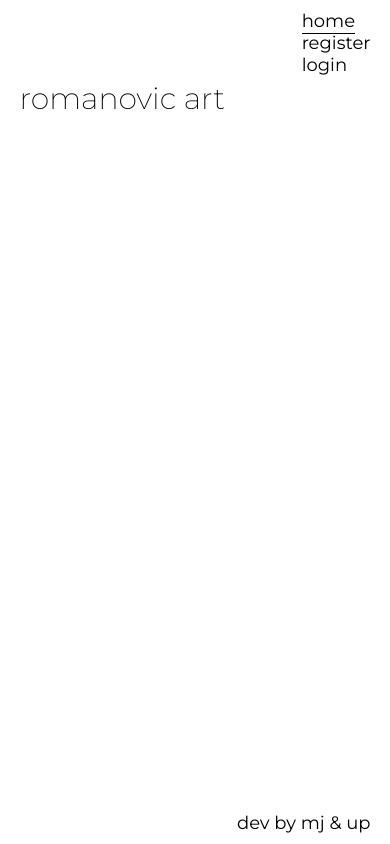
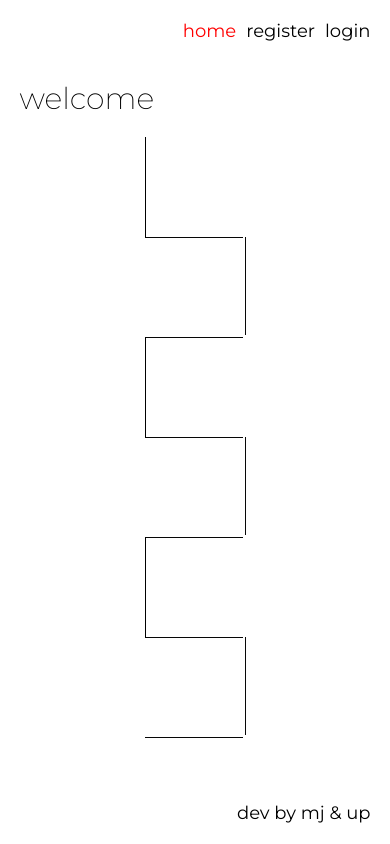
Before and after one commit to mladen081/romanovic-art, a Vue app: page / in a window 390 px wide. Built offline with nearby package versions, Linux system fonts and the light colour scheme.

Commit message:
009 styling

```diff
--- a/src/App.vue
+++ b/src/App.vue
@@ -1,6 +1,5 @@
 <template>
   <header>
-    <ul>
     <ul>
       <li>
         <router-link exact-active-class="active-tab" to="/">home</router-link>
@@ -14,13 +13,12 @@
       <li v-if="!isAuth">
         <router-link exact-active-class="active-tab" to="/login">login</router-link>
       </li>
+      <li v-if="isUser">
+        <router-link exact-active-class="active-tab" to="/gallery/natalija">gallery</router-link>
+      </li>
       <li v-if="isAuth">
         <router-link @click="handleLogout" to="#">logout</router-link>
       </li>
-        <li v-if="isUser">
-          <router-link exact-active-class="active-tab" to="/gallery/natalija">gallery</router-link>
-        </li>
-      </ul>
     </ul>
   </header>
   <main>
@@ -48,9 +46,14 @@ const handleLogout = () => {
 }
 </script>
 
-<style>
+<style scoped>
+ul {
+  display: flex;
+  gap: 1rem;
+  justify-content: left;
+}
+
 header ul li .active-tab {
-  border-bottom: 1px solid black;
-  padding-bottom: 1px;
+  color: red;
 }
 </style>
--- a/src/assets/main.css
+++ b/src/assets/main.css
@@ -1,8 +1,6 @@
 @import './base.css';
 
-main,
-footer,
-header {
+main {
   padding: 0 5% 0 5%;
 }
 
@@ -17,6 +15,8 @@ footer {
   z-index: 100;
   bottom: 1em;
   right: 0;
+  border-radius: 0.1rem;
+  padding: 1rem 5% 1rem 5%;
 }
 
 header {
@@ -25,6 +25,8 @@ header {
   z-index: 100;
   top: 1rem;
   right: 0;
+  border-radius: 0.1rem;
+  padding: 1rem 5% 1rem 5%;
 }
 
 h1 {
@@ -53,6 +55,15 @@ button {
 button {
   padding: 0.5rem 2rem;
   margin-bottom: 2rem;
+  background-color: transparent;
+  border: 1px solid black;
+  border-radius: 0.1rem;
+}
+
+button:hover {
+  color: red;
+  border-color: red;
+  transition: 0.2s;
 }
 
 input {
@@ -68,7 +79,7 @@ input:focus {
 }
 
 input::placeholder {
-  color: silver;
+  color: #ff7474;
 }
 
 input:focus::placeholder {
@@ -84,20 +95,13 @@ a {
 }
 
 a:hover {
-  border-bottom: 1px solid black;
   padding-bottom: 1px;
+  transition: 0.2s;
+  color: red;
 }
 
 li {
   list-style-type: none;
-}
-
-button {
-  background-color: white;
-}
-
-button:hover {
-  background-color: silver;
 }
 
 i:hover {
--- a/src/components/GalleryComponent.vue
+++ b/src/components/GalleryComponent.vue
@@ -45,12 +45,14 @@ import { useRoute, useRouter } from 'vue-router'
 
 const images = [
   { src: '/src/assets/n_002.jpg', alt: '', category: 'natalija' },
-  { src: '/src/assets/n_004.jpg', alt: '', category: 'nikola' },
-  { src: '/src/assets/n_003.jpg', alt: '', category: 'milomir' },
+  { src: '/src/assets/n_004.jpg', alt: '', category: 'natalija' },
+  { src: '/src/assets/n_003.jpg', alt: '', category: 'natalija' },
   { src: '/src/assets/n_006.jpg', alt: '', category: 'natalija' },
-  { src: '/src/assets/n_007.jpg', alt: '', category: 'nikola' },
-  { src: '/src/assets/n_005.jpg', alt: '', category: 'milomir' },
-  { src: '/src/assets/n_001.jpg', alt: '', category: 'natalija' },
+  { src: '/src/assets/n_007.jpg', alt: '', category: 'natalija' },
+  { src: '/src/assets/n_005.jpg', alt: '', category: 'natalija' },
+  { src: '/src/assets/img_2.jpg', alt: '', category: 'nikola' },
+  { src: '/src/assets/img_3.jpg', alt: '', category: 'nikola' },
+  { src: '/src/assets/img_1.jpg', alt: '', category: 'milomir' },
 ]
 
 const isModalOpen = ref(false)
@@ -88,6 +90,14 @@ watch(
 </script>
 
 <style scoped>
+button {
+  border-top: none;
+  border-right: none;
+  border-left: none;
+  cursor: pointer;
+  padding: 0.5rem;
+}
+
 .gallery-cont {
   margin-top: 1rem;
   padding: 1rem 0;
@@ -111,6 +121,7 @@ watch(
   height: auto;
   max-height: 50rem;
   object-fit: cover;
+  border-radius: 0.1rem;
 }
 
 .gallery-item:hover {
@@ -126,7 +137,8 @@ watch(
 }
 
 .filter-buttons button.active {
-  background-color: silver;
+  color: red;
+  border-color: red;
 }
 
 .modal {
@@ -164,17 +176,22 @@ watch(
 .close-btn {
   position: absolute;
   top: 1%;
-  right: 27%;
+  right: 28%;
   font-size: 2rem;
   background: none;
   border: none;
   color: white;
+  text-shadow: 2px 2px 4px rgba(0, 0, 0, 1);
+  -webkit-text-stroke: 1px black;
   cursor: pointer;
+  font-weight: 700;
 }
 
 .close-btn:hover,
 .close-btn:focus {
-  color: silver;
+  color: black;
+  text-shadow: 2px 2px 4px rgba(255, 255, 255, 1);
+  -webkit-text-stroke: 1px white;
 }
 
 @media (max-width: 1200px) {
@@ -193,7 +210,7 @@ watch(
   }
 
   .close-btn {
-    right: 8%;
+    right: 10%;
   }
 }
 </style>
--- a/src/views/HomeView.vue
+++ b/src/views/HomeView.vue
@@ -1,16 +1,32 @@
 <template>
-  <h1>romanovic art</h1>
+  <h1>welcome</h1>
   <p v-if="isAdmin">logged in as admin</p>
-  <p v-if="isUser">logged in as {{ user }}</p>
 
   <div class="slide" v-if="isUser">
-    <p class="slide-text">welcome</p>
+    <p class="slide-text">natalija</p>
+    <p class="slide-text-r">nikola</p>
+    <p class="slide-text">milomir</p>
+    <p class="slide-text-r red-text">romanovic</p>
+  </div>
 
-    <p class="slide-text-r">more or less</p>
+  <div class="container">
+    <div class="line vertical first"></div>
+    <div class="line horizontal"></div>
+    <div class="line vertical second"></div>
+    <div class="line horizontal third-left"></div>
+  </div>
 
-    <p class="slide-text">than</p>
-
-    <p class="slide-text-r">art</p>
+  <div class="container">
+    <div class="line vertical first"></div>
+    <div class="line horizontal"></div>
+    <div class="line vertical second"></div>
+    <div class="line horizontal third-left"></div>
+  </div>
+  <div class="container">
+    <div class="line vertical first"></div>
+    <div class="line horizontal"></div>
+    <div class="line vertical second"></div>
+    <div class="line horizontal third-left"></div>
   </div>
 </template>
 
@@ -26,8 +42,6 @@ onMounted(async () => {
 
 const isAdmin = computed(() => authStore.role === 'ROLE_ADMIN')
 const isUser = computed(() => authStore.role === 'ROLE_USER')
-
-const user = authStore.user
 </script>
 
 <style scoped>
@@ -44,6 +58,11 @@ const user = authStore.user
 .slide-text-r {
   position: relative;
   animation: slide-r 5s ease-out forwards;
+}
+
+.red-text {
+  color: red;
+  margin-top: 2rem;
 }
 
 @keyframes slide-l {
@@ -63,4 +82,88 @@ const user = authStore.user
     transform: translateX(0);
   }
 }
+
+.container {
+  margin: 0 auto 0 auto;
+  position: relative;
+  width: 100px;
+  height: 200px;
+}
+
+.line {
+  position: absolute;
+  background-color: black;
+  opacity: 0;
+}
+
+.vertical {
+  width: 1px;
+  height: 0;
+}
+
+.horizontal {
+  width: 0;
+  height: 1px;
+  top: 100px;
+  left: 0;
+}
+
+@keyframes verticalDraw {
+  0% {
+    opacity: 0;
+    height: 0;
+  }
+  100% {
+    opacity: 1;
+    height: 100px;
+  }
+}
+
+@keyframes horizontalDraw {
+  0% {
+    opacity: 0;
+    width: 0;
+  }
+  100% {
+    opacity: 1;
+    width: 100px;
+  }
+}
+
+.first {
+  animation: verticalDraw 5s forwards;
+  animation-delay: 0s;
+}
+
+.horizontal {
+  animation: horizontalDraw 5s forwards;
+  animation-delay: 1s;
+}
+
+.second {
+  animation: verticalDraw 5s forwards;
+  animation-delay: 1s;
+  left: 100px;
+  top: 100px;
+}
+
+.third {
+  animation: horizontalDraw 5s forwards;
+  animation-delay: 1s;
+  top: 200px;
+  left: 100px;
+}
+
+.third-left {
+  animation: horizontalDraw 5s forwards;
+  animation-delay: 1s;
+  top: 200px;
+  left: 0;
+}
+
+@media (max-width: 767px) {
+  .slide {
+    width: 150px;
+  }
+}
 </style>
```
Lines whose indentation alone changed are shown as unchanged.
